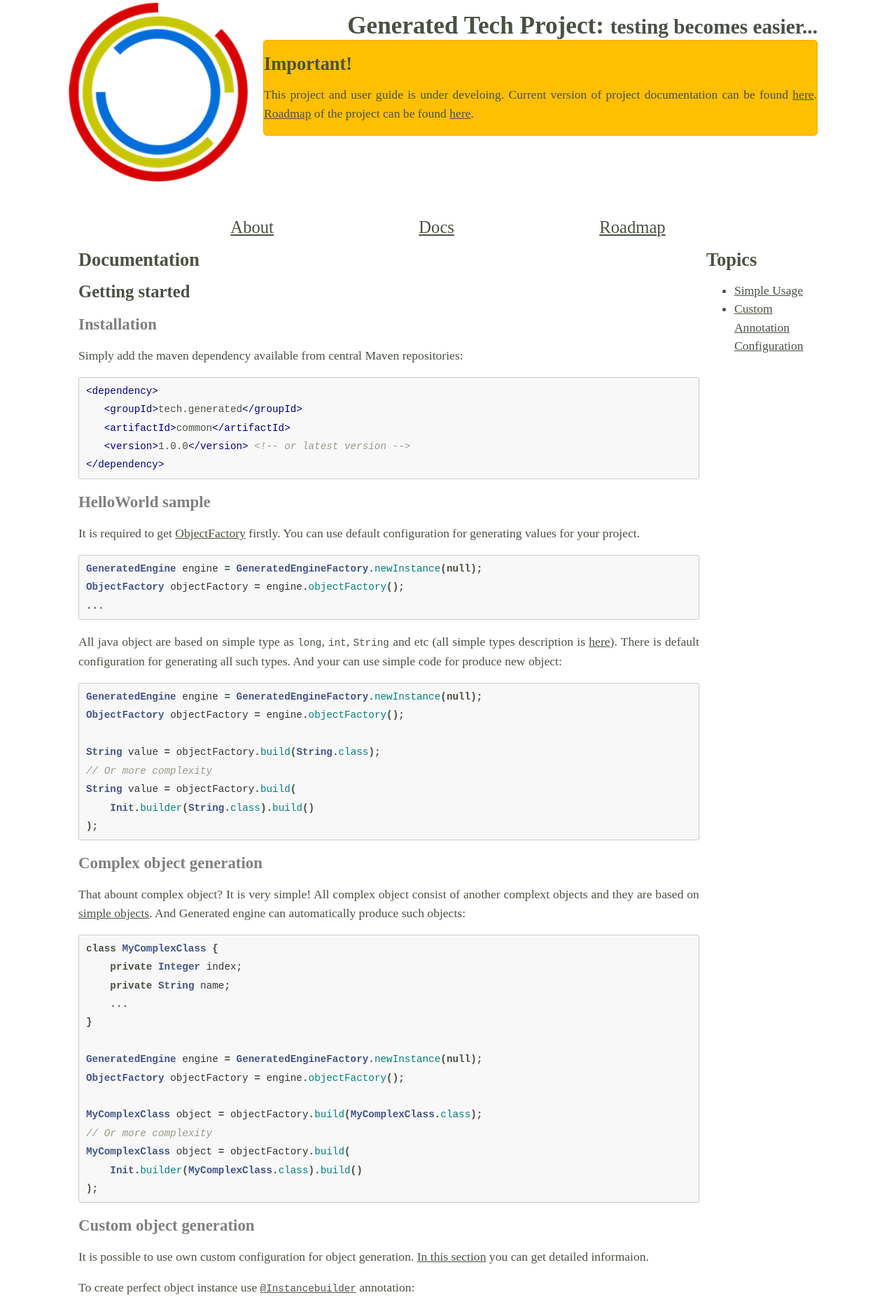
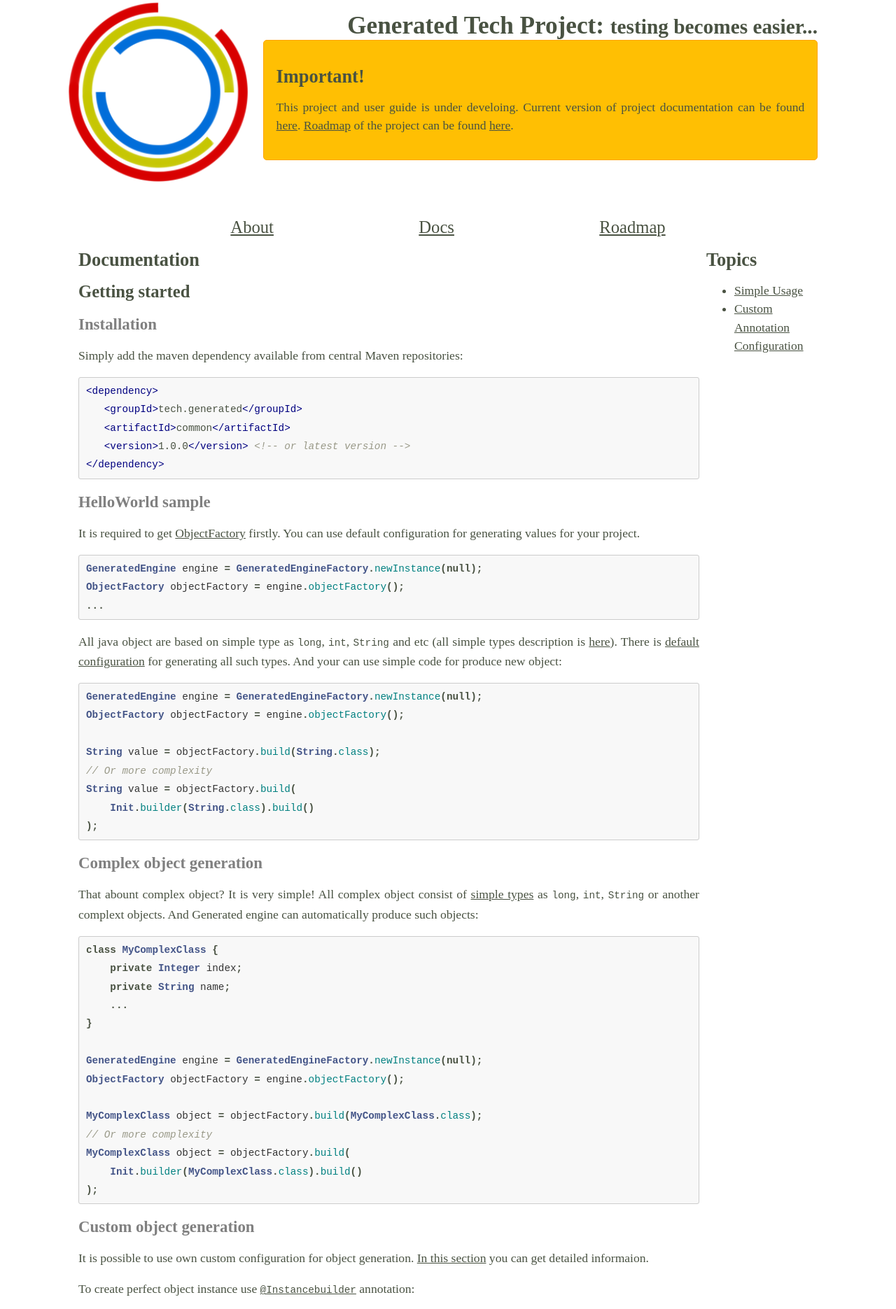
Before and after one commit to mathter/generated.github.io, a Jekyll site: the page built from docs/index.markdown, in a window 1280 px wide. Shown: the top 1871 px of the page at 70% size. Built offline with Jekyll 4.4.1, drawn with Linux system fonts in a browser that asks for light colours; some of the changed text lies outside the part shown.

Commit message:
Fix same mistakes at index doc page

````diff
--- a/docs/index.markdown
+++ b/docs/index.markdown
@@ -25,7 +25,8 @@ ObjectFactory objectFactory = engine.objectFactory();
 ```
 All java object are based on simple type as ``long``, ``int``, ``String`` and etc
 (all simple types description is [here](topic_100_simple_types)).
-There is default configuration for generating all such types. And your can use simple code for produce new object:
+There is [default configuration](https://github.com/mathter/generated/blob/master/common/src/main/java/tech/generated/common/annotation/DefaultConfiguration.java)
+for generating all such types. And your can use simple code for produce new object:
 ```java
 GeneratedEngine engine = GeneratedEngineFactory.newInstance(null);
 ObjectFactory objectFactory = engine.objectFactory();
@@ -38,8 +39,8 @@ String value = objectFactory.build(
 ```
 
 ### Complex object generation
-That abount complex object? It is very simple! All complex object consist of another complext objects and they are based
-on [simple objects](topic_100_simple_types). And Generated engine can automatically produce such objects:
+That abount complex object? It is very simple! All complex object consist of [simple types](topic_100_simple_types) as ``long``, ``int``, ``String``
+or another complext objects. And Generated engine can automatically produce such objects:
 ```java
 class MyComplexClass {
     private Integer index;
@@ -93,7 +94,7 @@ class WithRecursion {
 }
 ```
 Of couse ``java.lang.StackOverflowError`` will be generated!
-To avoid this you can use custom object generation. For example to generate objects with 10 deep use next configuration.
+To avoid this custom configuration cant be used. Next sample show generating object with 10 deep.
 ```java
 public class CustomConfiguration extends DefaultConfiguration {
     private static final int DEEP = 10;
--- a/resources/css/main.css
+++ b/resources/css/main.css
@@ -47,6 +47,7 @@ h3 {
 .alert {
     position: relative;
     text-align: justify;
+    padding: 1em;
     width: auto;
     border: 1px #ffa400 solid;
     border-radius: 5px;
````
Also changed, not shown: other parts of docs/index.markdown (+1 -1 lines).
